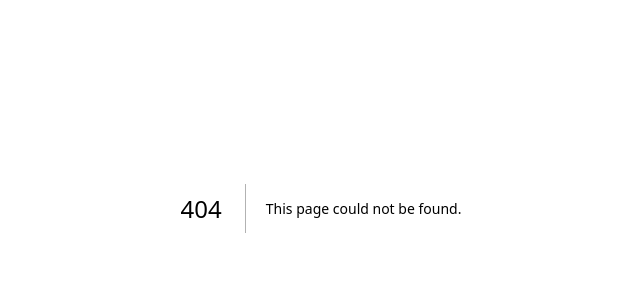
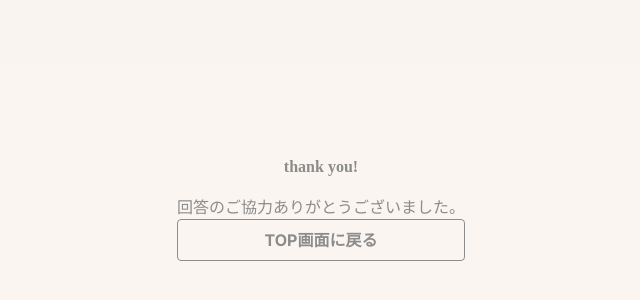
Before and after one commit to JangYoonsung/wedding_card, a Next.js app: page /thanks in a window 1280 px wide. Before the commit this address had no page. Shown: the part 192-492 px from the top of the page, without its empty margins (319-959 px from the left). Built offline with nearby package versions, Linux system fonts and the light colour scheme.

Commit message:
feat: thanks page

```diff
--- /dev/null
+++ b/src/app/thanks/page.tsx
@@ -0,0 +1,23 @@
+import LinkButton from '@/components/LinkButton';
+import Title from '@/components/Title';
+
+const Home: React.FC = () => {
+  return (
+    <main className="bg-bg_primary">
+      <div className="flex items-center justify-center h-screen">
+        <div className="text-center">
+          <Title text="thank you!" color="gray" classes="font-play-fair" />
+
+          <div className="mt-4 text-gray">
+            <p>回答のご協力ありがとうございました。</p>
+            <LinkButton href="../" color="gray" variant="text">
+              TOP画面に戻る
+            </LinkButton>
+          </div>
+        </div>
+      </div>
+    </main>
+  );
+};
+
+export default Home;
```
